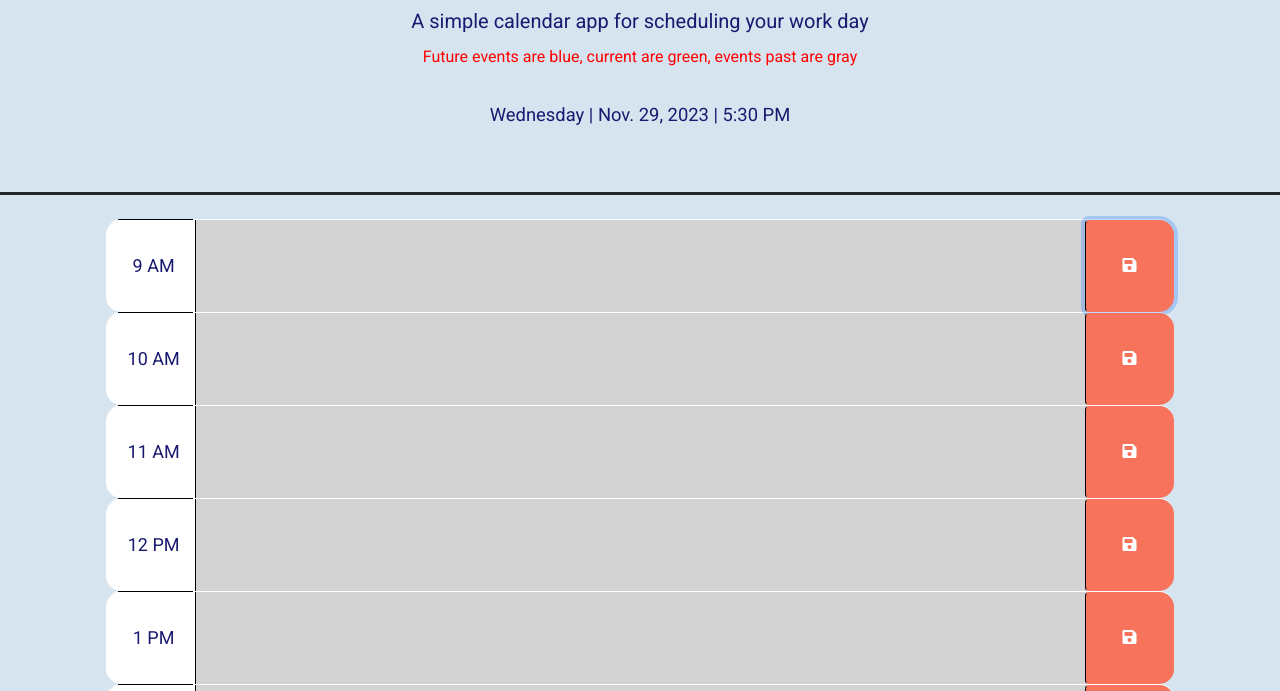
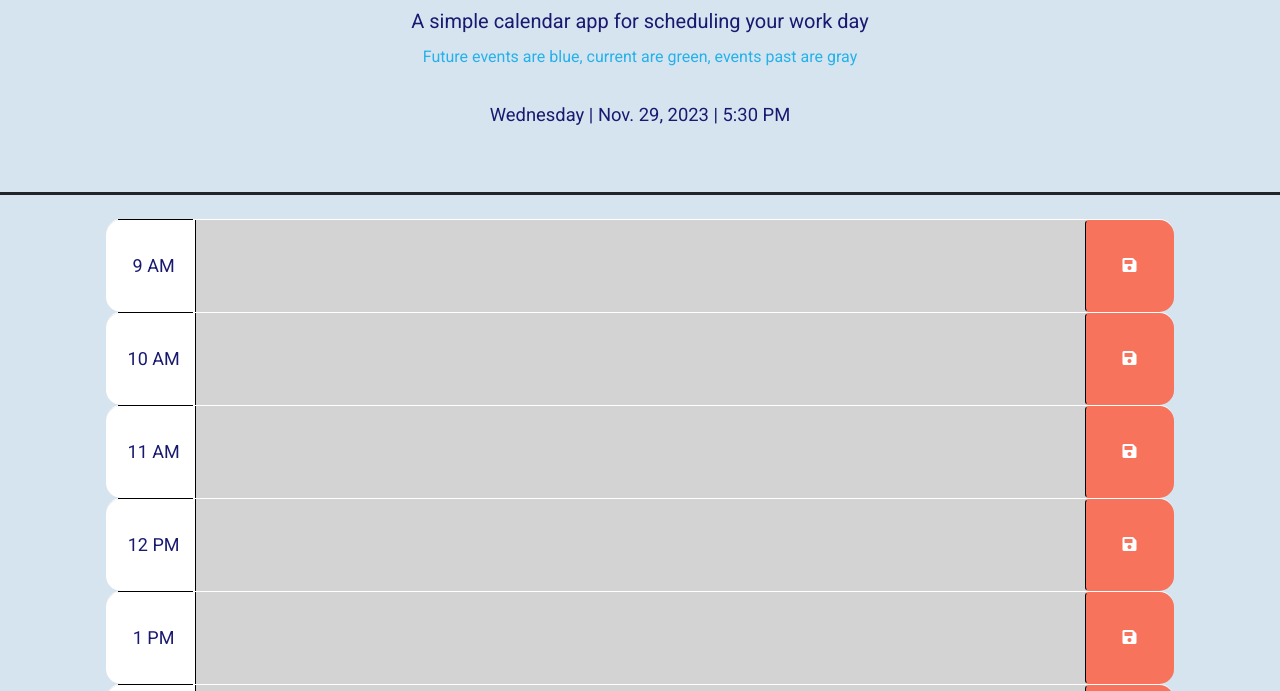
Before and after one commit to CookingMeister/Work-day-Calendar, a plain HTML site: page index.html in a window 1280 px wide. Both pictures are taken after a click on the button 1129 px from the left and 375 px from the top of the page. Shown: the part 109-800 px from the top of the page. Drawn offline with nearby package versions, Linux system fonts and the light colour scheme.

Commit message:
added disable feature once save button is clicked to avoid double clicks, enabled again after 2 seconds

```diff
--- a/script.js
+++ b/script.js
@@ -27,12 +27,13 @@ $(window).on("DOMContentLoaded", () => {
   });
   // Save button event listener
   $(".saveBtn").on("click", function () {
+    $(this).attr("disabled", true);
     const $icon = $(this).find(".fas");
 
     $icon.addClass("fa-pulse");
 
     setTimeout(function(){
-
+      $(".saveBtn").attr("disabled", false);
       $icon.removeClass("fa-pulse");
 
     }, 2000);
--- a/style.css
+++ b/style.css
@@ -7,7 +7,7 @@ body {
 
 .light {
 
- color: red;
+ color: #25b1e9;
 }
 
 textarea {
```
